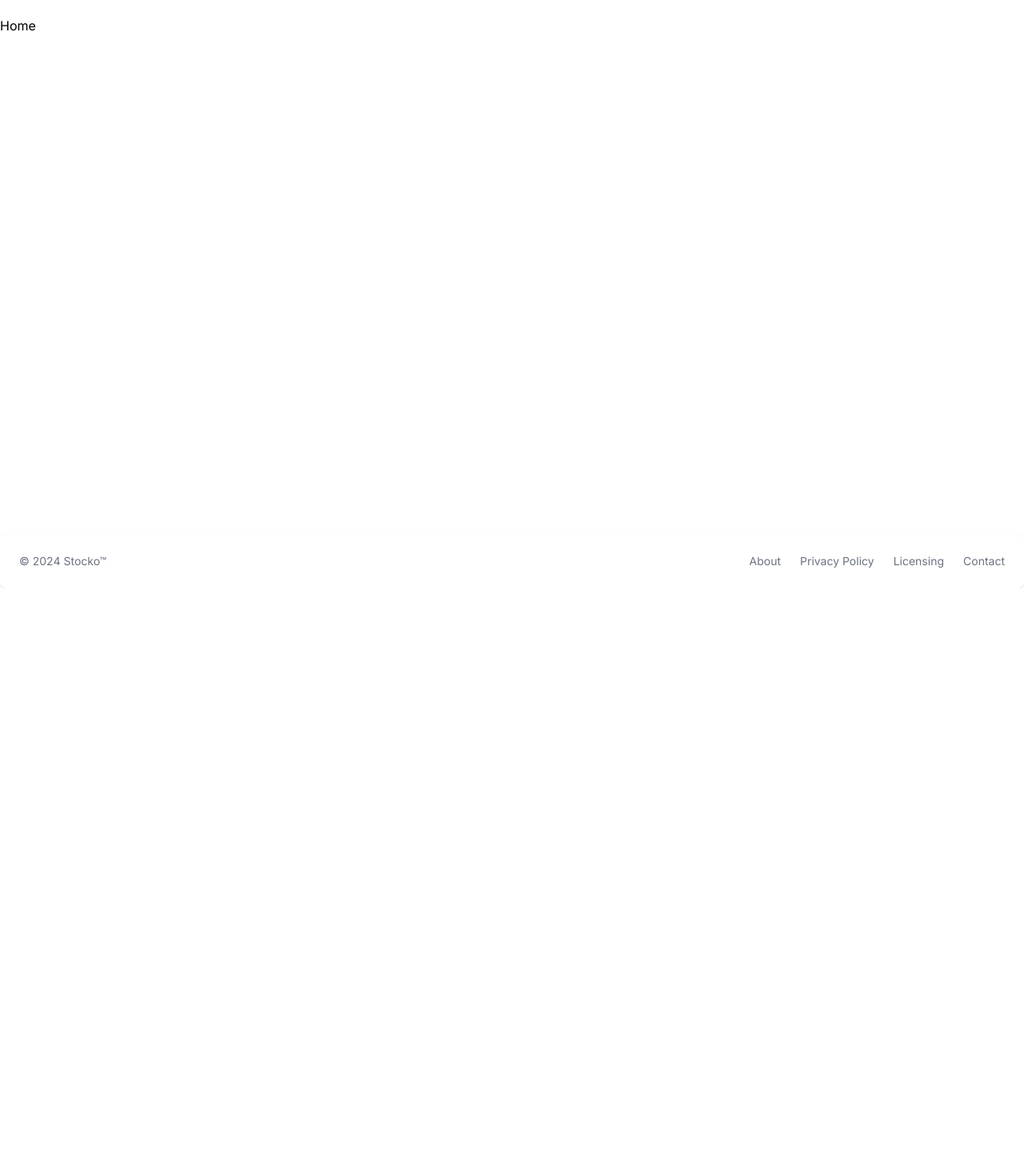
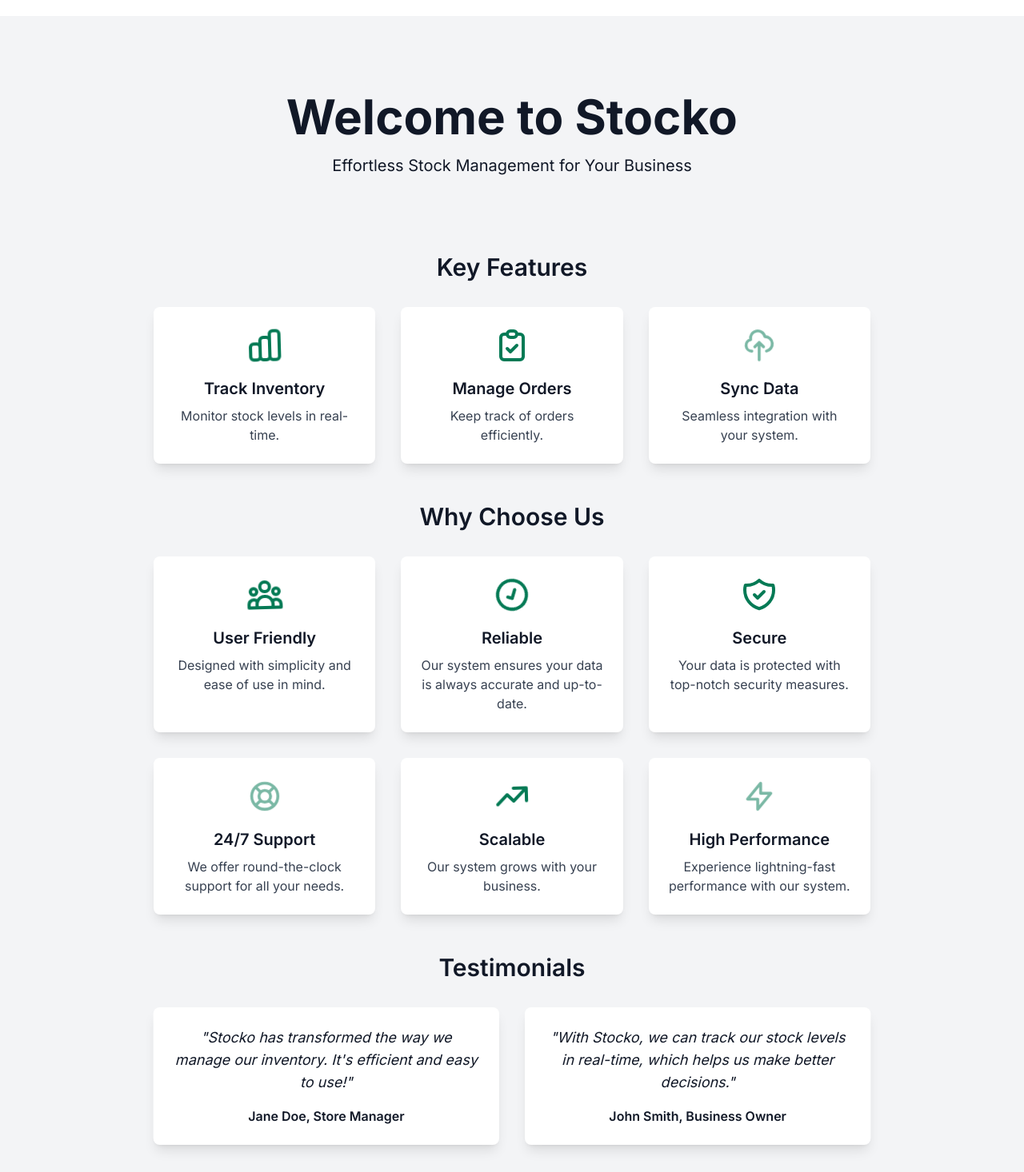
Before and after one commit to Muthomi254/stock.o_fend, a Next.js app: page / in a window 1280 px wide. Shown: the part 64-1530 px from the top of the page at 80% size. Before the commit the page ends 800 px from the top, so only its background shows below. Built offline with nearby package versions, Linux system fonts and the light colour scheme.

Commit message:
(ft): Creating landing page adding animations to the landing page while styling

```diff
--- a/src/app/page.jsx
+++ b/src/app/page.jsx
@@ -1,9 +1,166 @@
-import React from 'react'
+"use client";
 
-function Home() {
+import { useEffect, useState } from 'react';
+import {
+  ChartBarIcon,
+  ClipboardCheckIcon,
+  CloudUploadIcon,
+  UserGroupIcon,
+  CheckCircleIcon,
+  ShieldCheckIcon,
+  SupportIcon,
+  TrendingUpIcon,
+  LightningBoltIcon,
+} from '@heroicons/react/outline';
+
+export default function Home() {
+  useEffect(() => {
+    // Optionally, add any JavaScript for animations or interactivity
+  }, []);
+
   return (
-    <div>Home</div>
-  )
+    <div className="">
+      <div className="flex flex-col items-center justify-center min-h-screen py-12 bg-gray-100 dark:bg-gray-900 text-gray-900 dark:text-white transition-colors duration-500">
+        <header className="max-w-4xl mx-auto text-center py-12">
+          <h1 className="text-4xl md:text-6xl font-bold mb-6 animate-pulse">
+            Welcome to Stocko
+          </h1>
+          <p className="text-lg md:text-xl mb-10 animate-bounce">
+            Effortless Stock Management for Your Business
+          </p>
+        </header>
+
+        <section className="max-w-4xl mx-auto text-center mb-12">
+          <h2 className="text-3xl font-semibold mb-8">Key Features</h2>
+          <div className="grid grid-cols-1 md:grid-cols-3 gap-8">
+            <FeatureCard
+              icon={
+                <ChartBarIcon className="h-12 w-12 text-green-600 dark:text-green-400 mx-auto mb-4 animate-wiggle" />
+              }
+              title="Track Inventory"
+              description="Monitor stock levels in real-time."
+            />
+            <FeatureCard
+              icon={
+                <ClipboardCheckIcon className="h-12 w-12 text-green-600 dark:text-green-400 mx-auto mb-4 animate-pulse" />
+              }
+              title="Manage Orders"
+              description="Keep track of orders efficiently."
+            />
+            <FeatureCard
+              icon={
+                <CloudUploadIcon className="h-12 w-12 text-green-600 dark:text-green-400 mx-auto mb-4 animate-ping" />
+              }
+              title="Sync Data"
+              description="Seamless integration with your system."
+            />
+          </div>
+        </section>
+
+        <section className="max-w-4xl mx-auto text-center mb-12">
+          <h2 className="text-3xl font-semibold mb-8">Why Choose Us</h2>
+          <div className="grid grid-cols-1 md:grid-cols-2 lg:grid-cols-3 gap-8">
+            <InfoCard
+              icon={
+                <UserGroupIcon className="h-12 w-12 text-green-600 dark:text-green-400 mx-auto mb-4 animate-wiggle" />
+              }
+              title="User Friendly"
+              description="Designed with simplicity and ease of use in mind."
+            />
+            <InfoCard
+              icon={
+                <CheckCircleIcon className="h-12 w-12 text-green-600 dark:text-green-400 mx-auto mb-4 animate-spin" />
+              }
+              title="Reliable"
+              description="Our system ensures your data is always accurate and up-to-date."
+            />
+            <InfoCard
+              icon={
+                <ShieldCheckIcon className="h-12 w-12 text-green-600 dark:text-green-400 mx-auto mb-4 animate-pulse" />
+              }
+              title="Secure"
+              description="Your data is protected with top-notch security measures."
+            />
+            <InfoCard
+              icon={
+                <SupportIcon className="h-12 w-12 text-green-600 dark:text-green-400 mx-auto mb-4 animate-ping" />
+              }
+              title="24/7 Support"
+              description="We offer round-the-clock support for all your needs."
+            />
+            <InfoCard
+              icon={
+                <TrendingUpIcon className="h-12 w-12 text-green-600 dark:text-green-400 mx-auto mb-4 animate-wiggle" />
+              }
+              title="Scalable"
+              description="Our system grows with your business."
+            />
+
+            <InfoCard
+              icon={
+                <LightningBoltIcon className="h-12 w-12 text-green-600 dark:text-green-400 mx-auto mb-4 animate-ping" />
+              }
+              title="High Performance"
+              description="Experience lightning-fast performance with our system."
+            />
+          </div>
+        </section>
+
+        <section className="max-w-4xl mx-auto text-center mb-12">
+          <h2 className="text-3xl font-semibold mb-8">Testimonials</h2>
+          <div className="grid grid-cols-1 md:grid-cols-2 gap-8 animate-pulse">
+            <Testimonial
+              quote="Stocko has transformed the way we manage our inventory. It's efficient and easy to use!"
+              author="Jane Doe, Store Manager"
+            />
+            <Testimonial
+              quote="With Stocko, we can track our stock levels in real-time, which helps us make better decisions."
+              author="John Smith, Business Owner"
+            />
+          </div>
+        </section>
+
+        <section className="max-w-4xl mx-auto text-center py-12">
+          <h2 className="text-3xl font-semibold mb-8">Get Started Today</h2>
+          <p className="text-lg mb-8">
+            Join thousands of businesses using Stocko for their inventory
+            management.
+          </p>
+          <button className="px-6 py-3 bg-blue-600 text-white rounded-lg hover:bg-green-900 transition-colors duration-300">
+            Sign Up Now
+          </button>
+        </section>
+      </div>
+    </div>
+  );
 }
 
-export default Home
+function FeatureCard({ icon, title, description }) {
+  return (
+    <div className="p-6 bg-white dark:bg-gray-800 shadow-lg rounded-lg transition-transform transform hover:scale-105 hover:shadow-2xl">
+      <div className="h-12 w-12 mx-auto mb-4">{icon}</div>
+      <h3 className="text-xl font-semibold mt-4 mb-2">{title}</h3>
+      <p className="text-gray-700 dark:text-gray-300">{description}</p>
+    </div>
+  );
+}
+
+
+function InfoCard({ icon, title, description }) {
+  return (
+    <div className="p-6 bg-white dark:bg-gray-800 shadow-lg rounded-lg transition-transform transform hover:scale-105 hover:shadow-2xl">
+      <div className="h-12 w-12 mx-auto mb-4">{icon}</div>
+      <h3 className="text-xl font-semibold mt-4 mb-2">{title}</h3>
+      <p className="text-gray-700 dark:text-gray-300">{description}</p>
+    </div>
+  );
+}
+
+function Testimonial({ quote, author }) {
+  return (
+    <div className="p-6 bg-white dark:bg-gray-800 shadow-lg rounded-lg transition-transform transform hover:scale-105 hover:shadow-2xl">
+      <p className="text-lg italic mb-4">"{quote}"</p>
+      <p className="font-semibold">{author}</p>
+    </div>
+  );
+}
--- a/src/globals.css
+++ b/src/globals.css
@@ -1,7 +1,123 @@
+
+
 @tailwind base;
 @tailwind components;
 @tailwind utilities;
 
+html,
+body,
+#__next {
+  height: 100%;
+}
+
 body {
+  margin: 0;
+  display: flex;
+  flex-direction: column;
   font-family: 'Inter', sans-serif;
 }
+
+#__next {
+  display: flex;
+  flex-direction: column;
+  flex-grow: 1;
+}
+
+main {
+  display: flex;
+  flex-direction: column;
+  /* flex-grow: 1;
+  justify-content: center;
+  align-items: center;
+  text-align: center; */
+}
+
+footer {
+  text-align: center;
+}
+
+.animate-bounce {
+  animation: bounce 2s infinite;
+}
+.animate-pulse {
+  animation: pulse 2s infinite;
+}
+
+.animate-spin {
+  animation: spin 2s infinite linear;
+}
+
+.animate-wiggle {
+  animation: wiggle 1s ease-in-out infinite;
+}
+
+.animate-pulse-spin-wiggle {
+  animation: pulse 2s infinite, spin 2s infinite linear, wiggle 1s ease-in-out infinite;
+}
+
+.animate-ping {
+  animation: ping 1s cubic-bezier(0, 0, 0.2, 1) infinite;
+}
+
+ @keyframes bounce {
+
+  0%,
+  100% {
+    transform: translateY(-25%);
+  }
+
+  50% {
+    transform: translateY(0);
+  }
+}
+
+@keyframes pulse {
+
+  0%,
+  100% {
+    transform: scale(1);
+  }
+
+  50% {
+    transform: scale(1.05);
+  }
+}
+
+@keyframes spin {
+  0% {
+    transform: rotate(0deg);
+  }
+
+  100% {
+    transform: rotate(360deg);
+  }
+}
+
+@keyframes wiggle {
+
+  0%,
+  100% {
+    transform: rotate(-3deg);
+  }
+
+  50% {
+    transform: rotate(3deg);
+  }
+
+}
+@keyframes ping {
+  0% {
+    transform: scale(0.9);
+    opacity: 0.5;
+  }
+
+  50% {
+    transform: scale(1.05);
+    opacity: 1;
+  }
+
+  100% {
+    transform: scale(0.9);
+    opacity: 0.5;
+  }
+}
```
